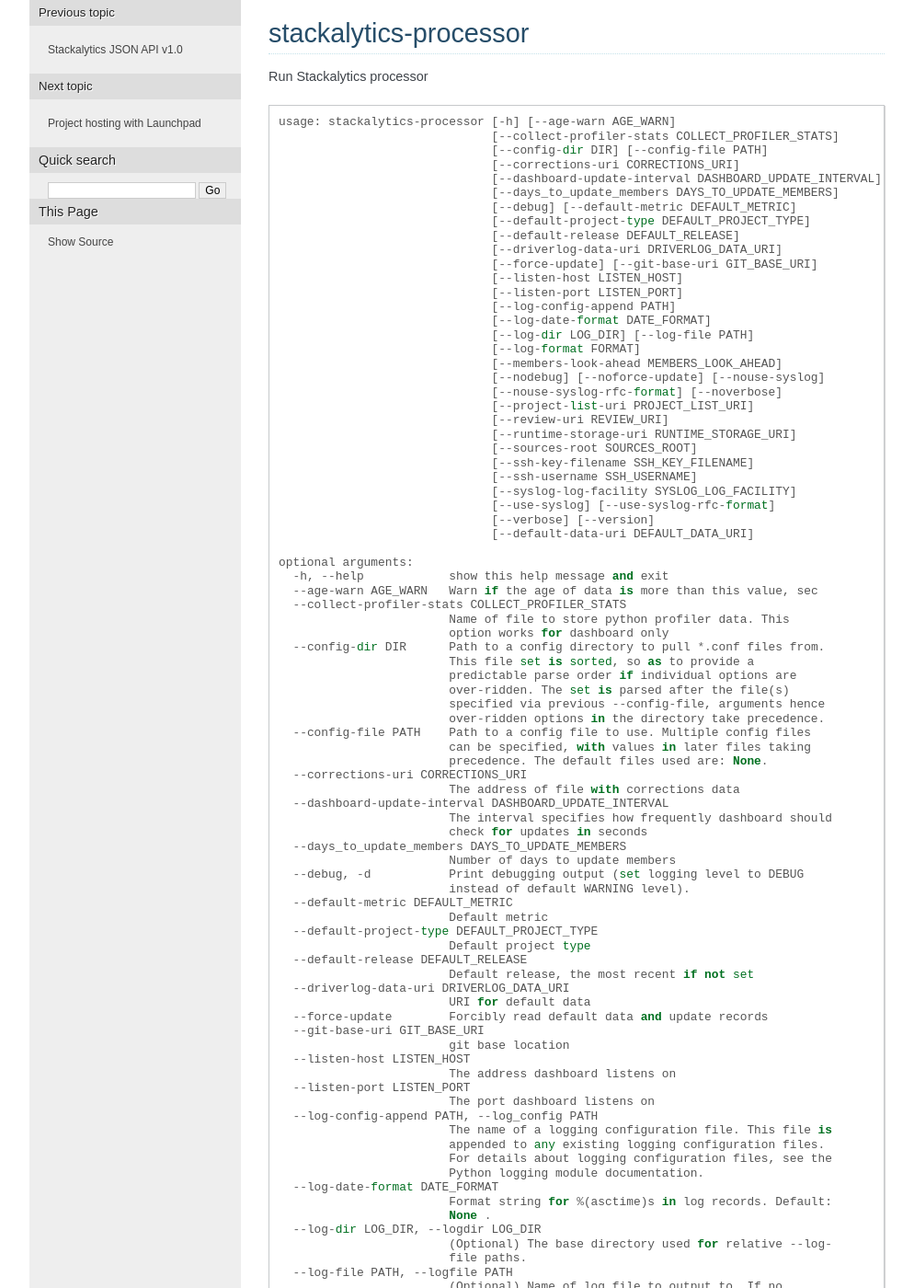
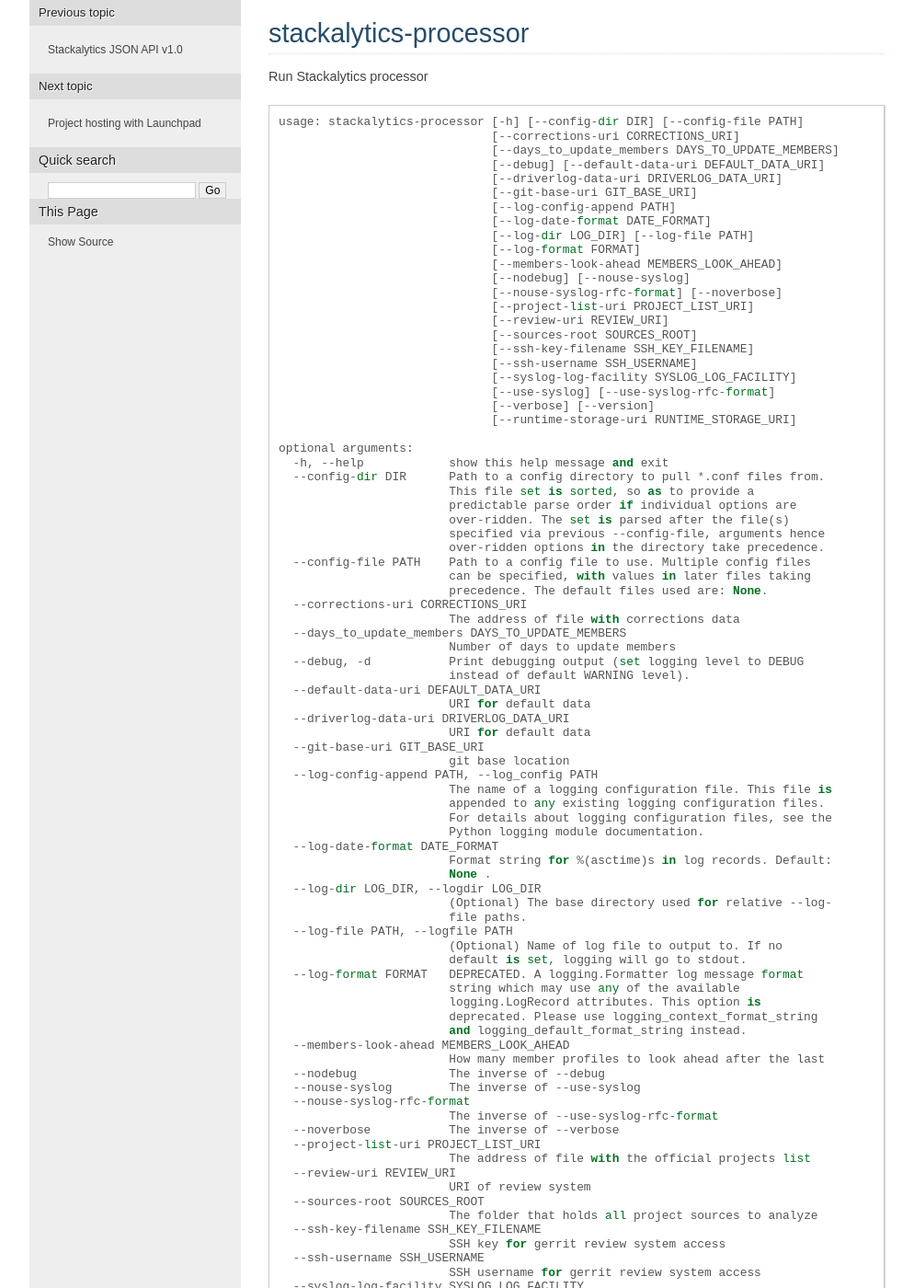
Before and after one commit to openstack-archive/stackalytics, a Sphinx documentation site: the page built from doc/source/tools.rst, in a window 1280 px wide and 1400 px high. Shown: the whole window at 92% size, without its empty margins (128-1122 px from the left). Built offline with Sphinx 7.4.7, drawn with Linux system fonts in a browser that asks for light colours; formulas are drawn with MathJax 3; the version number could not be read and is left out; some of the changed text lies outside the part shown.

Commit message:
Split config definitions to make CLI help cleaner
Change-Id: I2903a3e61597913c6ace84605879b06526ad07f7

```diff
--- a/doc/source/tools/stackalytics-dump.txt
+++ b/doc/source/tools/stackalytics-dump.txt
@@ -1,40 +1,17 @@
-usage: stackalytics-dump [-h] [--age-warn AGE_WARN]
-                         [--collect-profiler-stats COLLECT_PROFILER_STATS]
-                         [--config-dir DIR] [--config-file PATH]
-                         [--corrections-uri CORRECTIONS_URI]
-                         [--dashboard-update-interval DASHBOARD_UPDATE_INTERVAL]
-                         [--days_to_update_members DAYS_TO_UPDATE_MEMBERS]
-                         [--debug] [--default-metric DEFAULT_METRIC]
-                         [--default-project-type DEFAULT_PROJECT_TYPE]
-                         [--default-release DEFAULT_RELEASE]
-                         [--driverlog-data-uri DRIVERLOG_DATA_URI]
-                         [--file FILE] [--force-update]
-                         [--git-base-uri GIT_BASE_URI]
-                         [--listen-host LISTEN_HOST]
-                         [--listen-port LISTEN_PORT]
-                         [--log-config-append PATH]
+usage: stackalytics-dump [-h] [--config-dir DIR] [--config-file PATH]
+                         [--debug] [--file FILE] [--log-config-append PATH]
                          [--log-date-format DATE_FORMAT] [--log-dir LOG_DIR]
                          [--log-file PATH] [--log-format FORMAT]
-                         [--members-look-ahead MEMBERS_LOOK_AHEAD]
                          [--min-compress-len MIN_COMPRESS_LEN] [--nodebug]
-                         [--noforce-update] [--norestore] [--nouse-syslog]
-                         [--nouse-syslog-rfc-format] [--noverbose]
-                         [--project-list-uri PROJECT_LIST_URI] [--restore]
-                         [--review-uri REVIEW_URI]
-                         [--runtime-storage-uri RUNTIME_STORAGE_URI]
-                         [--sources-root SOURCES_ROOT]
-                         [--ssh-key-filename SSH_KEY_FILENAME]
-                         [--ssh-username SSH_USERNAME]
+                         [--norestore] [--nouse-syslog]
+                         [--nouse-syslog-rfc-format] [--noverbose] [--restore]
                          [--syslog-log-facility SYSLOG_LOG_FACILITY]
                          [--use-syslog] [--use-syslog-rfc-format] [--verbose]
-                         [--version] [--default-data-uri DEFAULT_DATA_URI]
+                         [--version]
+                         [--runtime-storage-uri RUNTIME_STORAGE_URI]
 
 optional arguments:
   -h, --help            show this help message and exit
-  --age-warn AGE_WARN   Warn if the age of data is more than this value, sec
-  --collect-profiler-stats COLLECT_PROFILER_STATS
-                        Name of file to store python profiler data. This
-                        option works for dashboard only
   --config-dir DIR      Path to a config directory to pull *.conf files from.
                         This file set is sorted, so as to provide a
                         predictable parse order if individual options are
@@ -44,31 +21,9 @@
   --config-file PATH    Path to a config file to use. Multiple config files
                         can be specified, with values in later files taking
                         precedence. The default files used are: None.
-  --corrections-uri CORRECTIONS_URI
-                        The address of file with corrections data
-  --dashboard-update-interval DASHBOARD_UPDATE_INTERVAL
-                        The interval specifies how frequently dashboard should
-                        check for updates in seconds
-  --days_to_update_members DAYS_TO_UPDATE_MEMBERS
-                        Number of days to update members
   --debug, -d           Print debugging output (set logging level to DEBUG
                         instead of default WARNING level).
-  --default-metric DEFAULT_METRIC
-                        Default metric
-  --default-project-type DEFAULT_PROJECT_TYPE
-                        Default project type
-  --default-release DEFAULT_RELEASE
-                        Default release, the most recent if not set
-  --driverlog-data-uri DRIVERLOG_DATA_URI
-                        URI for default data
   --file FILE, -f FILE  The name of file to store data
-  --force-update        Forcibly read default data and update records
-  --git-base-uri GIT_BASE_URI
-                        git base location
-  --listen-host LISTEN_HOST
-                        The address dashboard listens on
-  --listen-port LISTEN_PORT
-                        The port dashboard listens on
   --log-config-append PATH, --log_config PATH
                         The name of a logging configuration file. This file is
                         appended to any existing logging configuration files.
@@ -88,30 +43,15 @@
                         logging.LogRecord attributes. This option is
                         deprecated. Please use logging_context_format_string
                         and logging_default_format_string instead.
-  --members-look-ahead MEMBERS_LOOK_AHEAD
-                        How many member profiles to look ahead after the last
   --min-compress-len MIN_COMPRESS_LEN, -m MIN_COMPRESS_LEN
                         The threshold length to kick in auto-compression
   --nodebug             The inverse of --debug
-  --noforce-update      The inverse of --force-update
   --norestore           The inverse of --restore
   --nouse-syslog        The inverse of --use-syslog
   --nouse-syslog-rfc-format
                         The inverse of --use-syslog-rfc-format
   --noverbose           The inverse of --verbose
-  --project-list-uri PROJECT_LIST_URI
-                        The address of file with the official projects list
   --restore, -r         Restore data into memcached
-  --review-uri REVIEW_URI
-                        URI of review system
-  --runtime-storage-uri RUNTIME_STORAGE_URI
-                        Storage URI
-  --sources-root SOURCES_ROOT
-                        The folder that holds all project sources to analyze
-  --ssh-key-filename SSH_KEY_FILENAME
-                        SSH key for gerrit review system access
-  --ssh-username SSH_USERNAME
-                        SSH username for gerrit review system access
   --syslog-log-facility SYSLOG_LOG_FACILITY
                         Syslog facility to receive log lines.
   --use-syslog          Use syslog for logging. Existing syslog format is
@@ -126,5 +66,5 @@
   --verbose, -v         Print more verbose output (set logging level to INFO
                         instead of default WARNING level).
   --version             show program's version number and exit
-  --default-data-uri DEFAULT_DATA_URI
-                        URI for default data
+  --runtime-storage-uri RUNTIME_STORAGE_URI
+                        Storage URI
--- a/doc/source/tools/stackalytics-processor.txt
+++ b/doc/source/tools/stackalytics-processor.txt
@@ -1,40 +1,28 @@
-usage: stackalytics-processor [-h] [--age-warn AGE_WARN]
-                              [--collect-profiler-stats COLLECT_PROFILER_STATS]
-                              [--config-dir DIR] [--config-file PATH]
+usage: stackalytics-processor [-h] [--config-dir DIR] [--config-file PATH]
                               [--corrections-uri CORRECTIONS_URI]
-                              [--dashboard-update-interval DASHBOARD_UPDATE_INTERVAL]
                               [--days_to_update_members DAYS_TO_UPDATE_MEMBERS]
-                              [--debug] [--default-metric DEFAULT_METRIC]
-                              [--default-project-type DEFAULT_PROJECT_TYPE]
-                              [--default-release DEFAULT_RELEASE]
+                              [--debug] [--default-data-uri DEFAULT_DATA_URI]
                               [--driverlog-data-uri DRIVERLOG_DATA_URI]
-                              [--force-update] [--git-base-uri GIT_BASE_URI]
-                              [--listen-host LISTEN_HOST]
-                              [--listen-port LISTEN_PORT]
+                              [--git-base-uri GIT_BASE_URI]
                               [--log-config-append PATH]
                               [--log-date-format DATE_FORMAT]
                               [--log-dir LOG_DIR] [--log-file PATH]
                               [--log-format FORMAT]
                               [--members-look-ahead MEMBERS_LOOK_AHEAD]
-                              [--nodebug] [--noforce-update] [--nouse-syslog]
+                              [--nodebug] [--nouse-syslog]
                               [--nouse-syslog-rfc-format] [--noverbose]
                               [--project-list-uri PROJECT_LIST_URI]
                               [--review-uri REVIEW_URI]
-                              [--runtime-storage-uri RUNTIME_STORAGE_URI]
                               [--sources-root SOURCES_ROOT]
                               [--ssh-key-filename SSH_KEY_FILENAME]
                               [--ssh-username SSH_USERNAME]
                               [--syslog-log-facility SYSLOG_LOG_FACILITY]
                               [--use-syslog] [--use-syslog-rfc-format]
                               [--verbose] [--version]
-                              [--default-data-uri DEFAULT_DATA_URI]
+                              [--runtime-storage-uri RUNTIME_STORAGE_URI]
 
 optional arguments:
   -h, --help            show this help message and exit
-  --age-warn AGE_WARN   Warn if the age of data is more than this value, sec
-  --collect-profiler-stats COLLECT_PROFILER_STATS
-                        Name of file to store python profiler data. This
-                        option works for dashboard only
   --config-dir DIR      Path to a config directory to pull *.conf files from.
                         This file set is sorted, so as to provide a
                         predictable parse order if individual options are
@@ -46,28 +34,16 @@
                         precedence. The default files used are: None.
   --corrections-uri CORRECTIONS_URI
                         The address of file with corrections data
-  --dashboard-update-interval DASHBOARD_UPDATE_INTERVAL
-                        The interval specifies how frequently dashboard should
-                        check for updates in seconds
   --days_to_update_members DAYS_TO_UPDATE_MEMBERS
                         Number of days to update members
   --debug, -d           Print debugging output (set logging level to DEBUG
                         instead of default WARNING level).
-  --default-metric DEFAULT_METRIC
-                        Default metric
-  --default-project-type DEFAULT_PROJECT_TYPE
-                        Default project type
-  --default-release DEFAULT_RELEASE
-                        Default release, the most recent if not set
+  --default-data-uri DEFAULT_DATA_URI
+                        URI for default data
   --driverlog-data-uri DRIVERLOG_DATA_URI
                         URI for default data
-  --force-update        Forcibly read default data and update records
   --git-base-uri GIT_BASE_URI
                         git base location
-  --listen-host LISTEN_HOST
-                        The address dashboard listens on
-  --listen-port LISTEN_PORT
-                        The port dashboard listens on
   --log-config-append PATH, --log_config PATH
                         The name of a logging configuration file. This file is
                         appended to any existing logging configuration files.
@@ -90,7 +66,6 @@
   --members-look-ahead MEMBERS_LOOK_AHEAD
                         How many member profiles to look ahead after the last
   --nodebug             The inverse of --debug
-  --noforce-update      The inverse of --force-update
   --nouse-syslog        The inverse of --use-syslog
   --nouse-syslog-rfc-format
                         The inverse of --use-syslog-rfc-format
@@ -121,5 +94,5 @@
   --verbose, -v         Print more verbose output (set logging level to INFO
                         instead of default WARNING level).
   --version             show program's version number and exit
-  --default-data-uri DEFAULT_DATA_URI
-                        URI for default data
+  --runtime-storage-uri RUNTIME_STORAGE_URI
+                        Storage URI
```
Also changed, not shown: other parts of doc/source/tools/stackalytics-processor.txt (+0 -2 lines), 6 other files.
